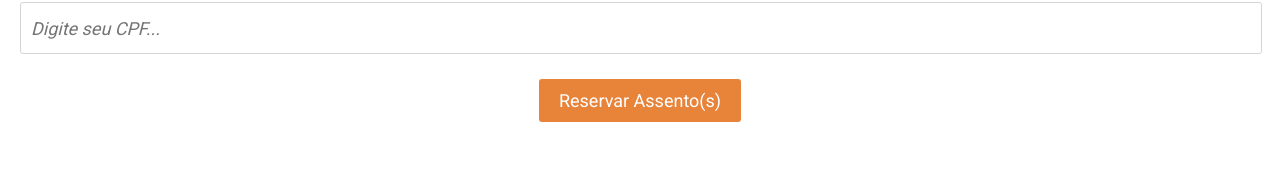
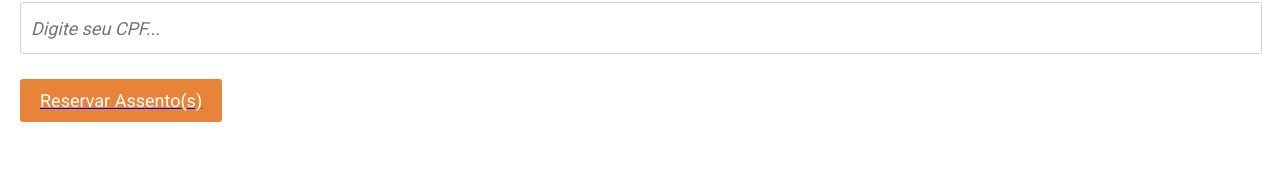
Before and after one commit to thezunes/CineApp-CineFlex, a React (Create React App) app: page /assentos/1 in a window 1280 px wide. Shown: the part 384-556 px from the top of the page. Built offline with nearby package versions, Linux system fonts and the light colour scheme; no server answers.

Commit message:
Versão Final

```diff
--- a/src/pages/SeatsPage/SeatsPage.js
+++ b/src/pages/SeatsPage/SeatsPage.js
@@ -145,9 +145,9 @@ export default function SeatsPage(props) {
                 CPF do Comprador:
                 <input data-test="client-cpf" value={cpf} onChange={cpfComprador} maxlength="14" placeholder="Digite seu CPF..." required />
 
-                 {/* <Link to="/sucesso "> */}
+                 <Link to="/sucesso ">
                 <button data-test="book-seat-btn" onClick={finalizar}>Reservar Assento(s)</button>
-                {/* </Link> */}
+                </Link>
 
             </FormContainer>
 
```
